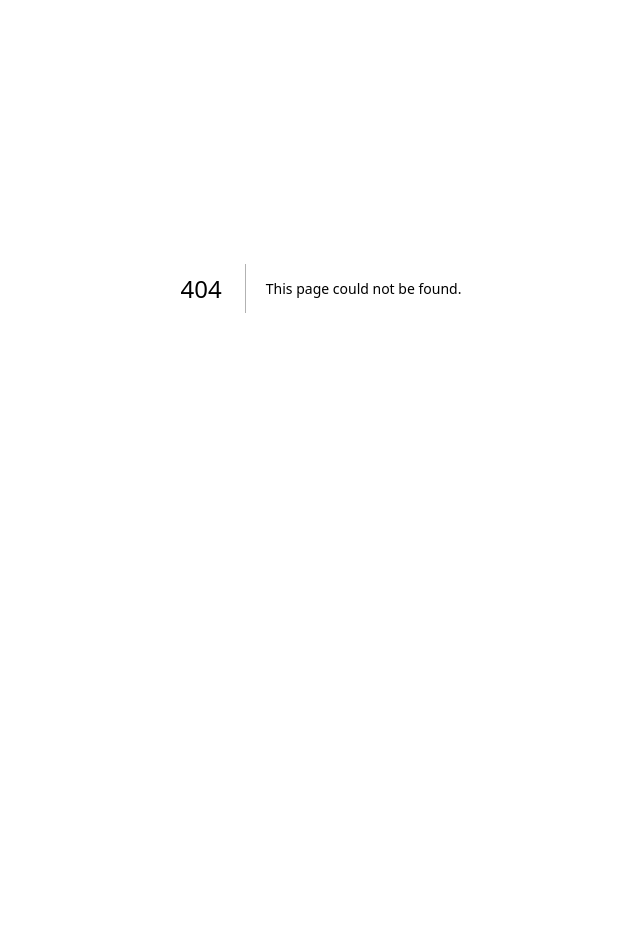
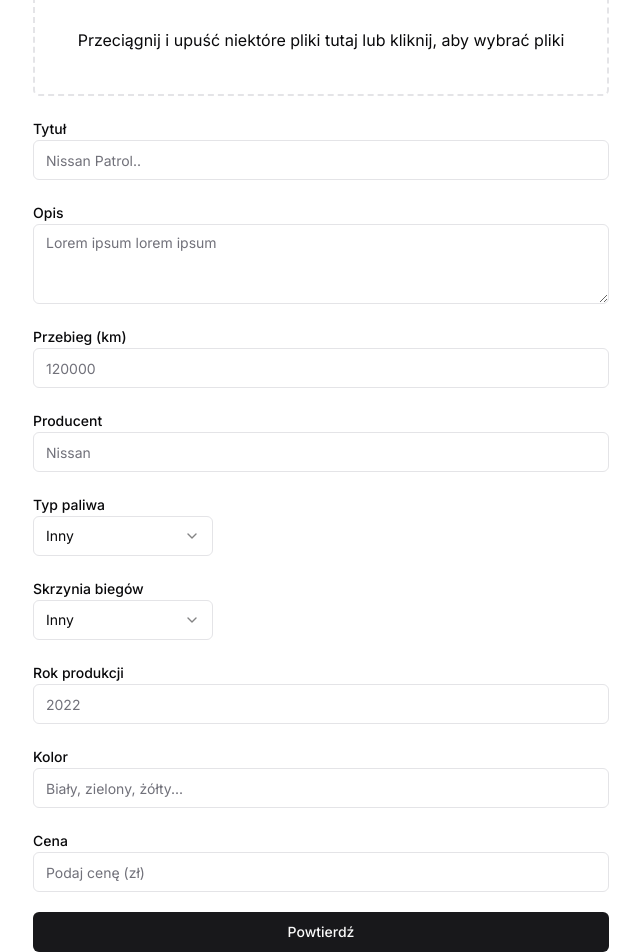
Before and after one commit to pmichalski98/car-marketplace, a Next.js app: page /dashboard/offer-create in a window 1280 px wide. Before the commit this address had no page. Shown: the part 112-1064 px from the top of the page, without its empty margins (319-959 px from the left). Before the commit the page ends 800 px from the top, so only its background shows below. Built offline with nearby package versions, Linux system fonts and the light colour scheme.

Commit message:
feat(/dashboard/offer-create): add images previews

```diff
--- a/src/app/(routes)/dashboard/add-offer/_components/add-offer-form.tsx
+++ b/src/app/(routes)/dashboard/offer-create/_components/add-offer-form.tsx
@@ -1,14 +1,12 @@
 "use client"
 
-import { useEffect, useState } from "react"
+import { useState } from "react"
 import { zodResolver } from "@hookform/resolvers/zod"
 import { AlertCircle } from "lucide-react"
-import { FileWithPath, useDropzone } from "react-dropzone"
 import { Controller, SubmitHandler, useForm } from "react-hook-form"
 import { z } from "zod"
 
 import { Button } from "@/components/ui/button"
-import { FormField } from "@/components/ui/form"
 import { Input } from "@/components/ui/input"
 import { Label } from "@/components/ui/label"
 import {
@@ -25,6 +23,8 @@
    TooltipProvider,
    TooltipTrigger,
 } from "@/components/ui/tooltip"
+
+import DropzoneField from "./dropzone-field"
 
 type FormData = z.infer<typeof formSchema>
 
@@ -52,20 +52,9 @@
       reValidateMode: "onSubmit",
    })
 
-   const { acceptedFiles, getRootProps, getInputProps, isDragActive } =
-      useDropzone({
-         maxFiles: 8,
-      })
-
-   const [filePreviews, setFilePreviews] = useState<FileWithPath[]>([])
-
-   useEffect(() => {
-      // Update file previews when acceptedFiles change
-      setFilePreviews((prev) => [...prev, ...acceptedFiles])
-   }, [acceptedFiles])
+   const [filePreviews, setFilePreviews] = useState<string[]>([])
 
    const onSubmit: SubmitHandler<FormData> = async (formData: FormData) => {
-      console.log("on submit")
       console.log(formData)
       // Handle form submission logic here
    }
@@ -76,30 +65,8 @@
          noValidate
          className="flex w-full max-w-xl flex-col gap-5 pt-6"
       >
-         <div
-            {...getRootProps()}
-            className={`flex h-28 items-center justify-center rounded-md border-2 border-dashed p-4 ${
-               isDragActive ? "bg-gray-100" : ""
-            }`}
-         >
-            <input {...getInputProps({ multiple: true, required: true })} />
-            <p>
-               Przeciągnij i upuść niektóre pliki tutaj lub kliknij, aby wybrać
-               pliki
-            </p>
-         </div>
-         {filePreviews.length > 0 && (
-            <div>
-               <p>Przegląd plików:</p>
-               <ul>
-                  {filePreviews.map((file: FileWithPath) => (
-                     <li key={file.path}>
-                        {file.path} - {file.size} bytes
-                     </li>
-                  ))}
-               </ul>
-            </div>
-         )}
+         <DropzoneField filePreviews={filePreviews} setFilePreviews={setFilePreviews} />
+
          <div className={"relative"}>
             <Label htmlFor="title">Tytuł</Label>
             <Input
--- /dev/null
+++ b/src/app/(routes)/dashboard/offer-create/_components/dropzone-field.tsx
@@ -0,0 +1,106 @@
+import { useEffect } from "react"
+import Image from "next/image"
+import { X } from "lucide-react"
+import { FileWithPath, useDropzone } from "react-dropzone"
+
+import { Badge } from "@/components/ui/badge"
+import { Button } from "@/components/ui/button"
+
+interface DropzoneFieldProps {
+   setFilePreviews: React.Dispatch<React.SetStateAction<string[]>>
+   filePreviews: string[]
+}
+
+function DropzoneField({ setFilePreviews, filePreviews }: DropzoneFieldProps) {
+   const typeValidator = (file: FileWithPath) => {
+      if (file.type.startsWith("image/")) {
+         if (file.size > 3 * 1024 * 1024) {
+            return {
+               code: "size-too-large",
+               message: "Image file is larger than 3MB",
+            }
+         }
+      }
+      return null
+   }
+   const { acceptedFiles, getRootProps, getInputProps, isDragActive } =
+      useDropzone({
+         maxFiles: 8,
+         validator: typeValidator,
+         accept: {
+            "image/png": [".png"],
+            "image/jpg": [".jpg"],
+            "image/webp": [".webp"],
+         },
+      })
+
+   useEffect(() => {
+      // Update file previews when acceptedFiles change
+      setFilePreviews((prev) => [
+         ...prev,
+         ...acceptedFiles.map((file) => URL.createObjectURL(file)),
+      ])
+   }, [acceptedFiles])
+
+   const handlePreviewImageRemove = (path: string) => {
+      setFilePreviews((prev) => prev.filter((item) => path !== item))
+   }
+
+   return (
+      <>
+         {filePreviews.length > 0 && (
+            <div>
+               <p>Dodane zdjęcia:</p>
+               <ul className="flex flex-wrap gap-5">
+                  {filePreviews.map((path, index) => (
+                     <li key={path} className="relative">
+                        <Image
+                           src={path}
+                           alt="added image"
+                           height={200}
+                           width={0}
+                           style={{ width: "auto" }}
+                        />
+                        <Button
+                           variant={"destructive"}
+                           size={"sm"}
+                           className="absolute right-3 top-3 size-7 p-1"
+                           onClick={() => handlePreviewImageRemove(path)}
+                        >
+                           <X />
+                        </Button>
+                        {index === 0 && (
+                           <Badge
+                              className="absolute left-2 top-2"
+                              variant={"destructive"}
+                           >
+                              Zdjęcie główne
+                           </Badge>
+                        )}
+                        <Badge
+                           className="absolute bottom-2 left-2"
+                           variant={"secondary"}
+                        >
+                           Zdjęcie będzie pokazane jako {index + 1}
+                        </Badge>
+                     </li>
+                  ))}
+               </ul>
+            </div>
+         )}
+         <div
+            {...getRootProps()}
+            className={`flex h-28 items-center justify-center rounded-md border-2 border-dashed p-4 ${
+               isDragActive ? "bg-gray-100" : ""
+            }`}
+         >
+            <input {...getInputProps({ multiple: true, required: true })} />
+            <p>
+               Przeciągnij i upuść niektóre pliki tutaj lub kliknij, aby wybrać
+               pliki
+            </p>
+         </div>
+      </>
+   )
+}
+export default DropzoneField
--- a/src/app/(routes)/dashboard/add-offer/page.tsx
+++ b/src/app/(routes)/dashboard/offer-create/page.tsx
@@ -2,7 +2,7 @@
 
 function AddOfferPage() {
    return (
-      <section className="flex h-full flex-col items-center justify-center">
+      <section className="flex h-full flex-col items-center py-10">
          <h1 className="text-2xl font-bold">Dodaj ofertę </h1>
          <AddOfferForm />
       </section>
--- /dev/null
+++ b/src/components/ui/badge.tsx
@@ -0,0 +1,36 @@
+import * as React from "react"
+import { cva, type VariantProps } from "class-variance-authority"
+
+import { cn } from "@/lib/utils"
+
+const badgeVariants = cva(
+  "inline-flex items-center rounded-full border px-2.5 py-0.5 text-xs font-semibold transition-colors focus:outline-none focus:ring-2 focus:ring-ring focus:ring-offset-2",
+  {
+    variants: {
+      variant: {
+        default:
+          "border-transparent bg-primary text-primary-foreground hover:bg-primary/80",
+        secondary:
+          "border-transparent bg-secondary text-secondary-foreground hover:bg-secondary/80",
+        destructive:
+          "border-transparent bg-destructive text-destructive-foreground hover:bg-destructive/80",
+        outline: "text-foreground",
+      },
+    },
+    defaultVariants: {
+      variant: "default",
+    },
+  }
+)
+
+export interface BadgeProps
+  extends React.HTMLAttributes<HTMLDivElement>,
+    VariantProps<typeof badgeVariants> {}
+
+function Badge({ className, variant, ...props }: BadgeProps) {
+  return (
+    <div className={cn(badgeVariants({ variant }), className)} {...props} />
+  )
+}
+
+export { Badge, badgeVariants }
```
